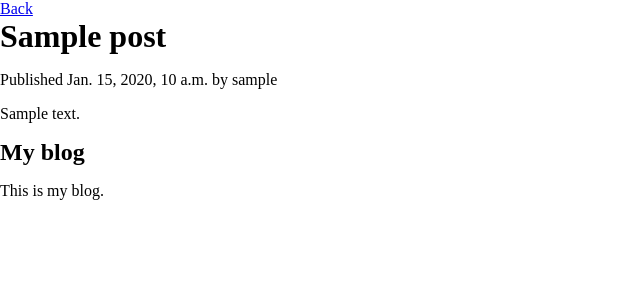
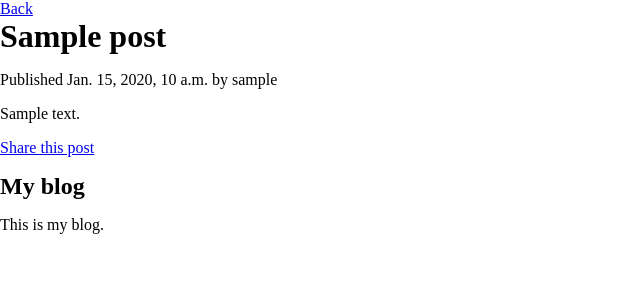
Before and after one commit to yrysNM/zeroToHero-Blog, a Django app: a page that uses bigblog/templates/bigblog/post/detail.html in a window 1280 px wide. Shown: the top 300 px of the page, without its empty margins (0-640 px from the left). Run offline with Django 3.2, Linux system fonts and the light colour scheme; tables that the repository leaves empty hold one stand-in row (values such as "Sample post").

Commit message:
post edit and share but need email :)

```diff
--- a/bigblog/templates/bigblog/login.html
+++ b/bigblog/templates/bigblog/login.html
@@ -2,6 +2,11 @@
 {% block title %}Log-in{% endblock %}
 {% block content %}
     <h1>Log-in</h1>
+        {% if form.is_authenticated %}
+
+
+            <p>Authenticated successfully</p>
+         {% endif%}
     <p>Please, use the following form to log-in:</p>
     <form action="." method="post">
         {{ form.as_p }}
--- a/bigblog/templates/bigblog/post/detail.html
+++ b/bigblog/templates/bigblog/post/detail.html
@@ -1,11 +1,35 @@
 {% extends "bigblog/post/base.html" %}
 {% block title %}{{ post.title }}{% endblock %}
 {% block content %}
+
+
+    {% if user.is_authenticated %}
+
+        <a href = "{% url 'bigblog:post_edit' pk=post.id %}" class = "btn btn-defaul">
+            <span class = "glyphicon glyphicon-pencil" style = "margin: 30px;">EDIT POOST</span>
+        </a>
+
+    {% endif%}
 
     <a href = "{% url 'bigblog:post_list' %}">Back</a>
     <h1>{{ post.title }}</h1>
     <p class="date">
         Published {{ post.publish }} by {{ post.author }}
     </p>
+
+        {% if user.is_authenticated%}
+
+            <form method = "POST">
+                {% csrf_token %}
+
+                <a href = "{% url 'bigblog:post_list' %}"><button  type = "submit" class = "btn btn-default">Delete</button></a>
+
+            </form>
+
+        {% endif %}
+
 {{ post.body|linebreaks }}
+    <p>
+        <a href = "{% url 'bigblog:post_share' post.id %}">Share this post</a>
+    </p>
 {% endblock %}
--- a/bigblog/urls.py
+++ b/bigblog/urls.py
@@ -7,7 +7,8 @@ urlpatterns = [
 	path('user_login/', views.user_login, name = "user_login"),
 	path('user_register/', views.register, name = "register"),
 	path('blog/', views.post_list, name = "post_list"),
-	path('blog/<int:post_id/share/', views.post_share, name = "post_share"),
+	path('blog/<int:pk>/edit', views.post_edit, name = "post_edit"),
+	re_path(r'^(?P<post_id>\d+)/share/$', views.post_share, name='post_share'),
 	#path('blog/', views.PostListView.as_view(), name = "post_list"),
 	re_path(r'^(?P<year>\d{4})/(?P<month>\d{2})/(?P<day>\d{2})/'\
         r'(?P<post>[-\w]+)/$',
--- a/bigblog/views.py
+++ b/bigblog/views.py
@@ -4,8 +4,10 @@ from django.contrib.auth import authenticate, login
 from django.core.paginator import Paginator, EmptyPage, PageNotAnInteger
 from django.views.generic import ListView
 from django.core.mail import send_mail
+from django.shortcuts import redirect
+from django.utils import timezone
 
-from .forms import LoginForm, UserRegistrationForm, EmailPostForm
+from .forms import LoginForm, UserRegistrationForm, EmailPostForm, PostForm
 from .models import Post, Comment
 
 
@@ -28,7 +30,8 @@ def user_login(request):
             if user is not None:
                 if user.is_active:
                     login(request, user)
-                    return HttpResponse('Authenticated successfully')
+                   # return render(request, "bigblog/login.html", {"form": form});
+                    return post_list(request);
                 else:
                     return HttpResponse('Disabled account')
             else:
@@ -84,14 +87,14 @@ def post_detail(request, year, month, day, post):
 def post_share(request, post_id):
     #Retreive post by id
     post = get_object_or_404(Post, id = post_id, status = "published")
-    send = False
+    sent = False
     if request.method == "POST":
         #Form was submitted
         form = EmailPostForm(request.POST)
         if form.is_valid():
             #Form fields passed validation
             cd = form.cleaned_data
-            post_url= request.build_absolute_url(post.get_absolute_url())
+            post_url = request.build_absolute_uri(post.get_absolute_url())
             subject = '{} ({}) recommends you reading "{}"'.format(cd['name'], cd['email'], post.title)
             message = 'Read "{}" at {}\n\n{}\'s comments: {}'.format(post.title, post_url, cd['name'], cd['comments'])
             send_mail(subject, message, "yrysbek.or.s@gmail.com", [cd['to']])
@@ -105,3 +108,22 @@ def post_share(request, post_id):
                             "post": post,
                             "form": form,
                             'sent': sent})
+
+
+def post_edit(request, pk):
+    post = get_object_or_404(Post, pk = pk)
+
+    if(request.method == 'POST'):
+        form = PostForm(request.POST, instance = post)
+
+        if(form.is_valid()):
+            post = form.save(commit = False)
+            post.author = request.user
+            date = timezone.now()
+            post.save()
+            return render(request, "bigblog/post/detail.html", {"post": post})
+          #  return redirect("bigblog:post_detail", psot = post)
+    else:
+        form = PostForm(instance = post)
+
+    return render(request, "bigblog/post/post_edit.html", {"form": form});
--- a/messenger/settings.py
+++ b/messenger/settings.py
@@ -133,8 +133,8 @@ MESSAGE_STORAGE = 'django.contrib.messages.storage.session.SessionStorage'
 
 #SEND SMTP GOOGLE EMAIL
 EMAIL_HOST = "smtp.gmail.com"
-EMAIL_HOST_USER = "yrysbek.or.s@gmail.com"
-EMAIL_HOST_PASSWORD = "yrys.#@321"
+EMAIL_HOST_USER = "?"
+EMAIL_HOST_PASSWORD = ":?"
 EMAIL_PORT = 587
 EMAIL_USE_TLS = True
 EMAIL_BACKEND = 'django.core.mail.backends.smtp.EmailBackend'
```
Also changed, not shown: bigblog/forms.py (+9 -1 lines), bigblog/templates/bigblog/post/post_edit.html (added, +13 -0 lines), bigblog/templates/bigblog/post/share.html (added, +21 -0 lines).
